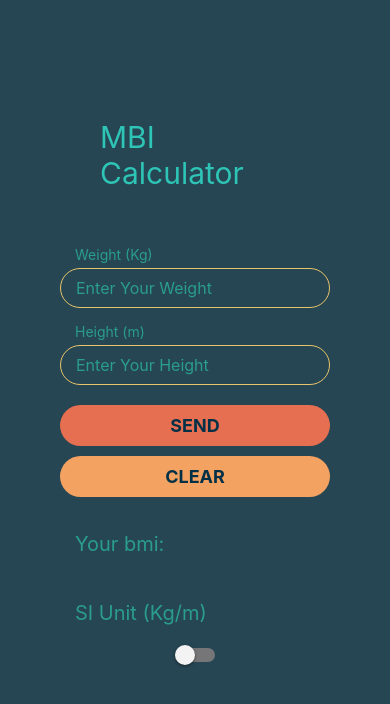
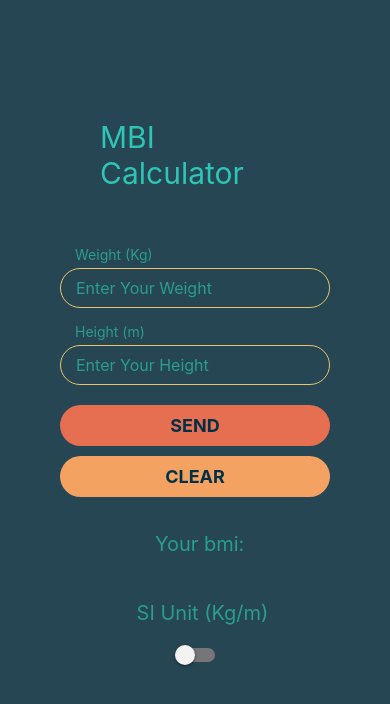
Before and after one commit to Nibha-Maharjan/NibhaMaharjan_MAPD712_Assign1, a React Native app: screen / in a window 390 px wide. Shown: the top 704 px of the page. Built offline with nearby package versions, Linux system fonts and the light colour scheme.

Commit message:
Last change

```diff
--- a/components/calculator.js
+++ b/components/calculator.js
@@ -182,14 +182,16 @@ const styles = StyleSheet.create({
         alignSelf: "stretch",
         paddingLeft: 15,
         marginTop: 15,
-        color:'#2A9D8F'
+        color:'#2A9D8F',
+        alignSelf: "center",
     },
     switchtext: {
         fontSize:20,
         alignSelf: "stretch",
         paddingLeft: 15,
         marginTop: 30,
-        color:'#2A9D8F'
+        color:'#2A9D8F',
+        alignSelf: "center",
     },
     switch: {
         alignSelf:'center',
```
